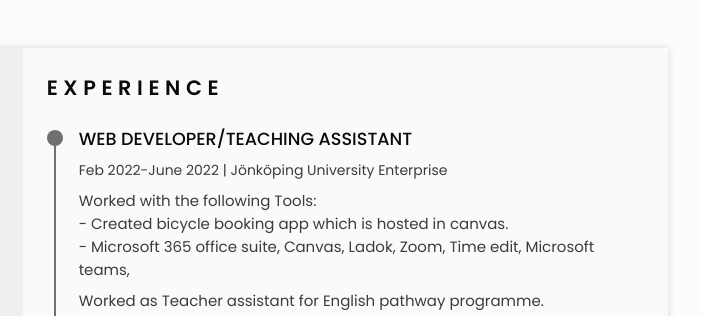
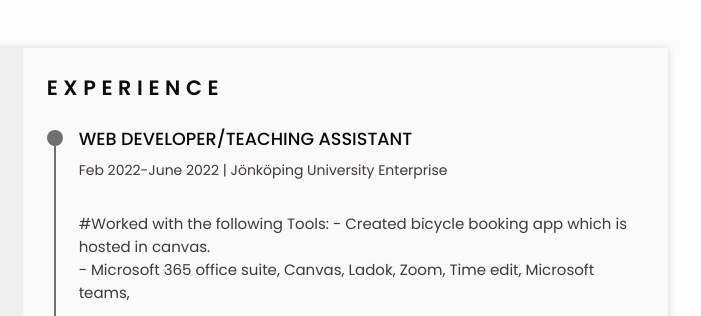
Before and after one commit to Jaaishri/JayshreeResume_Web-Developer, a plain HTML site: page index.html in a window 1280 px wide. Shown: the top 316 px of the page, 456-1157 px from the left. Drawn offline with nearby package versions, Linux system fonts and the light colour scheme.

Commit message:
Update index.html

```diff
--- a/index.html
+++ b/index.html
@@ -276,7 +276,7 @@
                             <div class="experience__data bd-grid">
                               <h2 class="experience__title">WEB DEVELOPER/TEACHING ASSISTANT</h2>
                               <span class="experience__company">Feb 2022-June 2022 | Jönköping University Enterprise</span>
-                              <p class="experience__description">Worked with the following Tools:</br>
+                              <p class="experience__description"></br> #Worked with the following Tools:
                                 <span class="skills__bullet"></span>- Created bicycle booking app which is hosted in canvas.<br>
                                 <span class="skills__bullet"></span>- Microsoft 365 office suite,
                                   <span class="skills__bullet"></span>Canvas,
```
